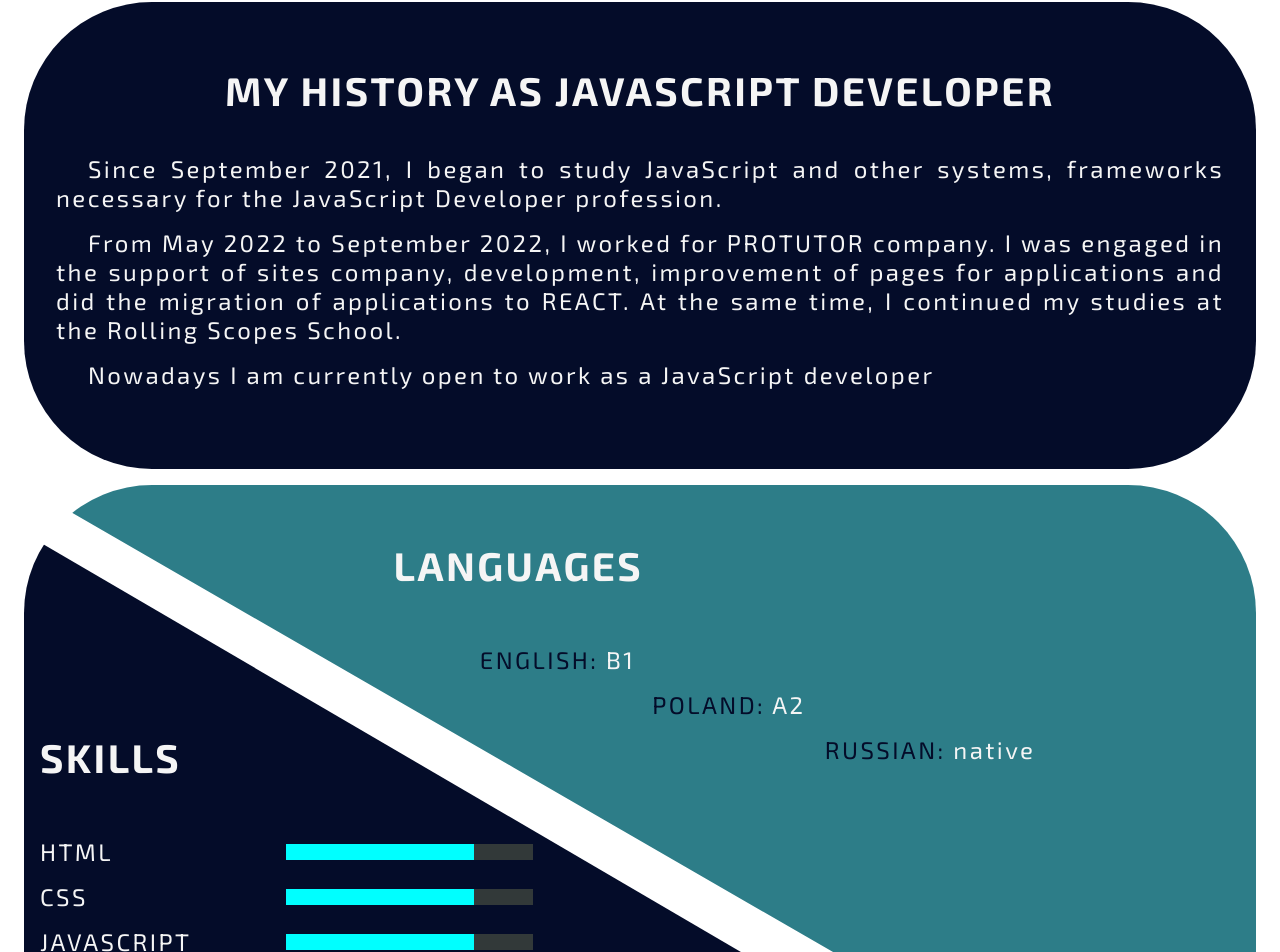
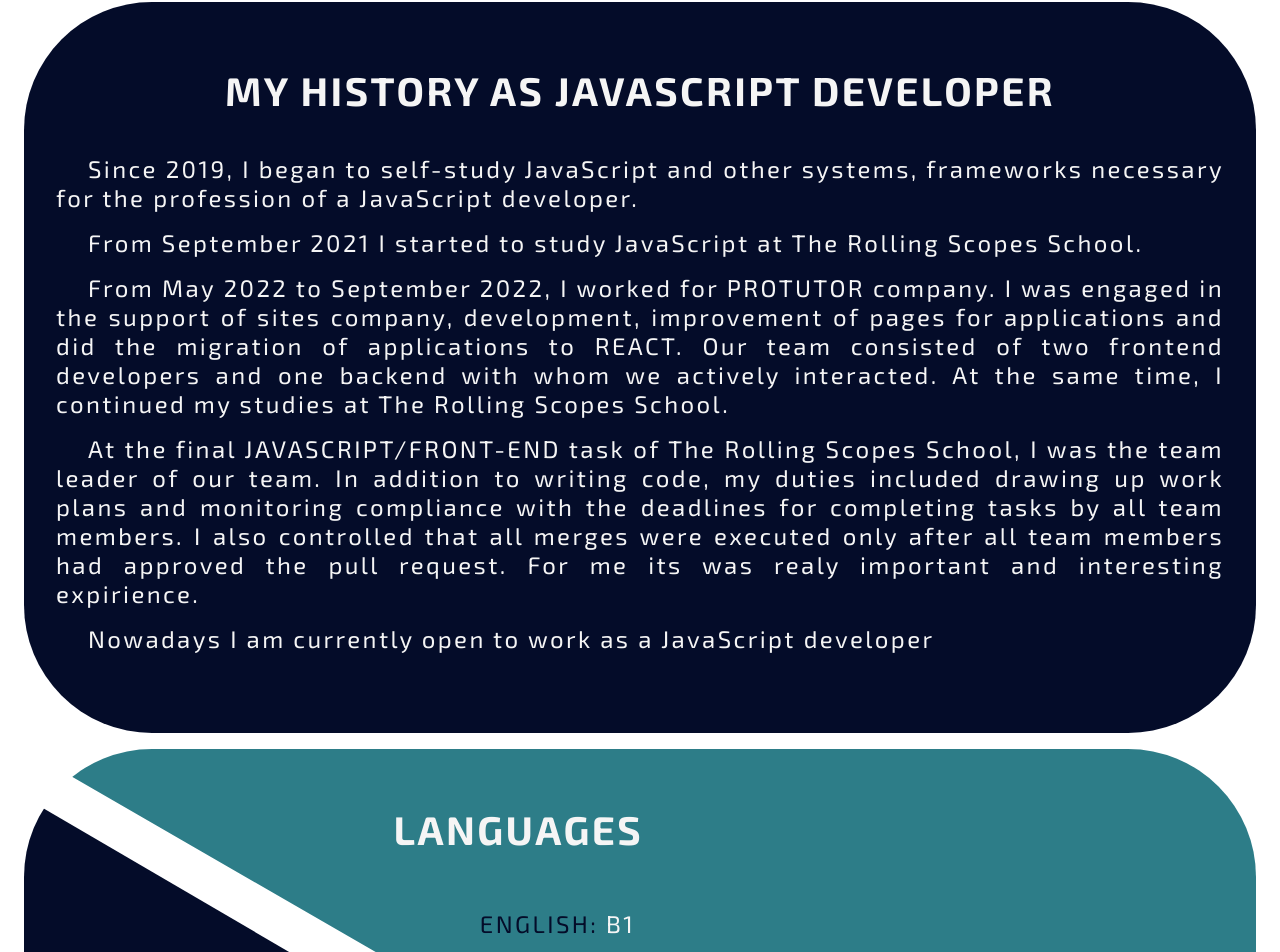
Before and after one commit to Abram31/cv-react, a React (Create React App) app: page / in a window 1280 px wide. Shown: the part 758-1710 px from the top of the page. Built offline with nearby package versions, Linux system fonts and the light colour scheme.

Commit message:
fix: add more information to my history

```diff
--- a/src/my-history/my-history.jsx
+++ b/src/my-history/my-history.jsx
@@ -4,9 +4,15 @@ export const MyHistory = () => {
     return (
         <section className='my-history'>
             <h3> {'My history as JavaScript developer'.toLocaleUpperCase()}</h3>
-            <p>Since September 2021, I began to study JavaScript and other systems, frameworks necessary for the JavaScript Developer profession.</p>
+            <p> Since 2019, I began to self-study JavaScript and other systems, frameworks necessary for the profession of a JavaScript developer.</p>
+            <p>From September 2021 I started to study JavaScript at The Rolling Scopes School.</p>
             <p> From May 2022 to September 2022, I worked for PROTUTOR company. I was engaged in the support of sites company, development, improvement of pages
-                for applications and did the migration of applications to REACT. At the same time, I continued my studies at the Rolling Scopes School. </p>
+                for applications and did the migration of applications to REACT. Our team consisted of two frontend developers and one backend with whom we actively interacted. At the same time, I continued my studies at The Rolling Scopes School.</p>
+
+            <p>At the final JAVASCRIPT/FRONT-END task of The Rolling Scopes School, I was the team leader of our team. In addition to writing code, my duties included drawing up work plans and monitoring compliance with the deadlines for completing tasks by all team members.
+                I also controlled that all merges were executed only after all team members had approved the pull request.
+                For me its was realy important and interesting expirience. </p>
+
             <p> Nowadays I am currently open to work as a JavaScript developer</p>
         </section>
     )
```
Also changed, not shown: 2 other files (tests, documents, lock files or other folders).
